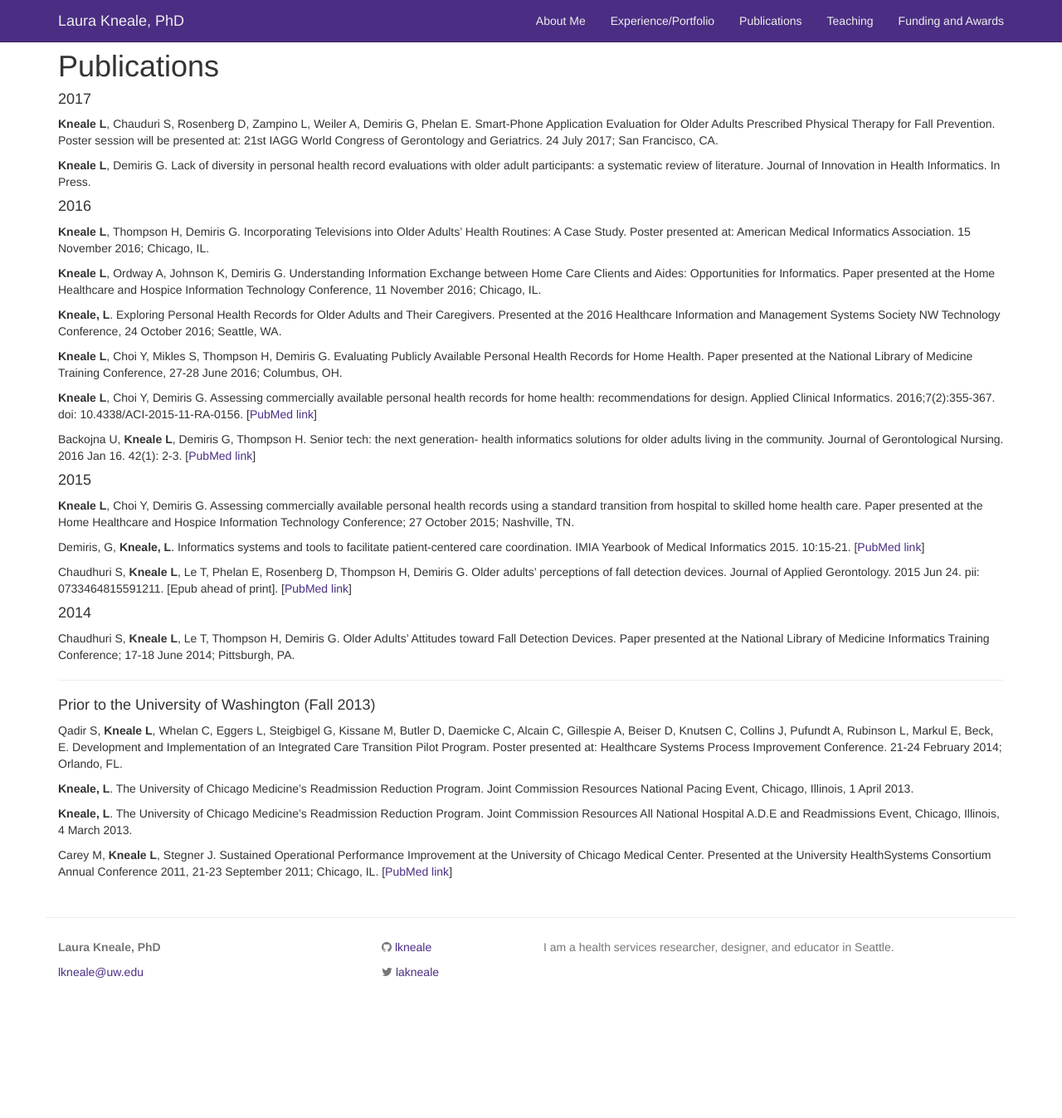
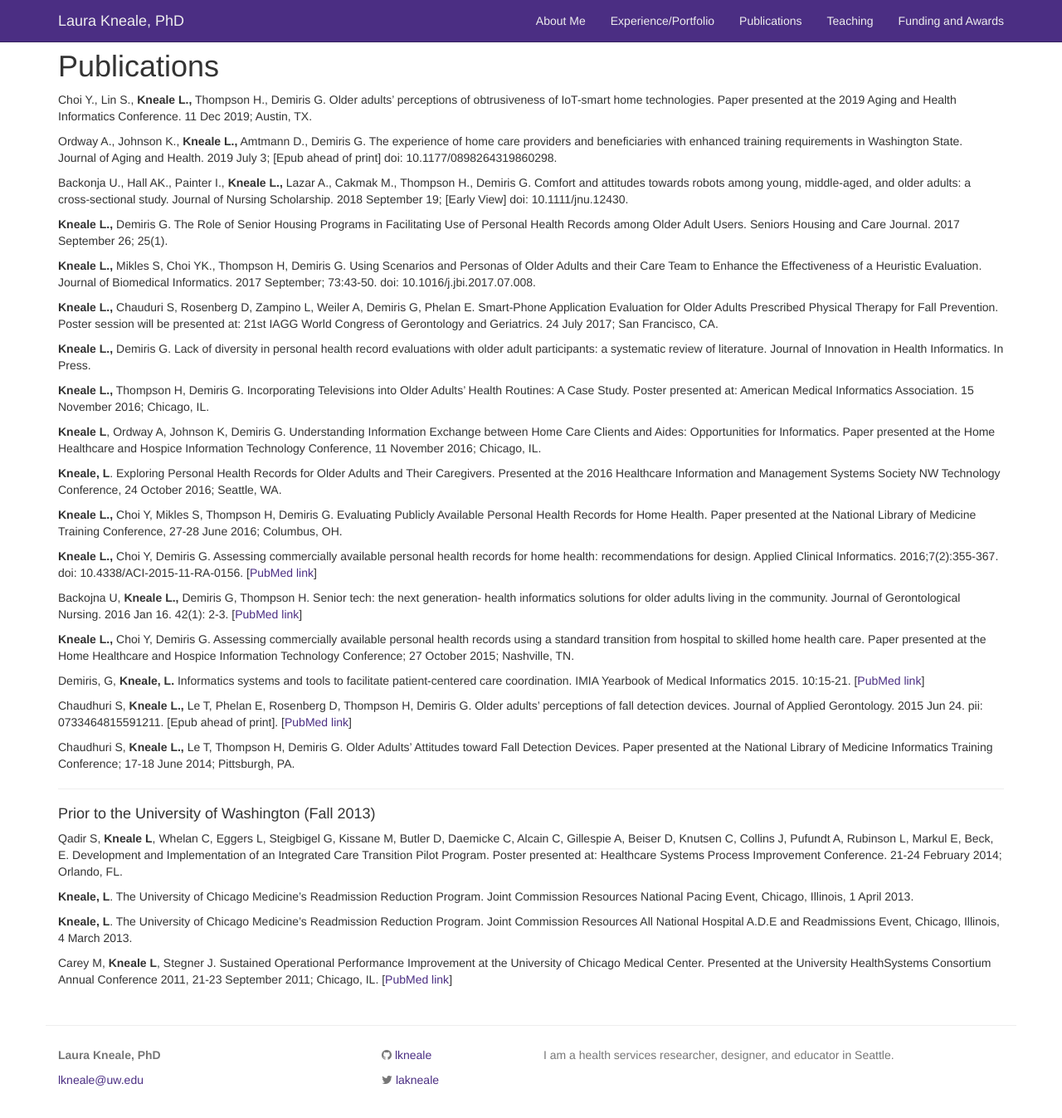
Before and after one commit to lkneale/lkneale.github.io, a Jekyll site: the page built from publications.md, in a window 1280 px wide and 1356 px high. Shown: the top 1347 px of the window at 83% size. Built offline with Jekyll 4.4.1, drawn with Linux system fonts in a browser that asks for light colours.

Commit message:
Update publications.md

```diff
--- a/publications.md
+++ b/publications.md
@@ -3,34 +3,39 @@ layout: page
 title: Publications
 permalink: /publications/
 ---
+Choi Y., Lin S., **Kneale L.,** Thompson H., Demiris G. Older adults’ perceptions of obtrusiveness of IoT-smart home technologies. Paper presented at the 2019 Aging and Health Informatics Conference. 11 Dec 2019; Austin, TX.
 
-#### 2017
-**Kneale L**, Chauduri S, Rosenberg D, Zampino L, Weiler A, Demiris G, Phelan E. Smart-Phone Application Evaluation for Older Adults Prescribed Physical Therapy for Fall Prevention. Poster session will be presented at: 21st IAGG World Congress of Gerontology and Geriatrics. 24 July 2017; San Francisco, CA.
+Ordway A., Johnson K., **Kneale L.,** Amtmann D., Demiris G. The experience of home care providers and beneficiaries with enhanced training requirements in Washington State. Journal of Aging and Health. 2019 July 3; [Epub ahead of print] doi: 10.1177/0898264319860298.
 
-**Kneale L**, Demiris G. Lack of diversity in personal health record evaluations with older adult participants: a systematic review of literature. Journal of Innovation in Health Informatics. In Press.
+Backonja U., Hall AK., Painter I., **Kneale L.,** Lazar A., Cakmak M., Thompson H., Demiris G. Comfort and attitudes towards robots among young, middle-aged, and older adults: a cross-sectional study. Journal of Nursing Scholarship. 2018 September 19; [Early View] doi: 10.1111/jnu.12430.
 
-#### 2016
-**Kneale L**, Thompson H, Demiris G. Incorporating Televisions into Older Adults’ Health Routines: A Case Study. Poster presented at: American Medical Informatics Association. 15 November 2016; Chicago, IL.
+**Kneale L.,** Demiris G. The Role of Senior Housing Programs in Facilitating Use of Personal Health Records among Older Adult Users. Seniors Housing and Care Journal. 2017 September 26; 25(1).
+
+**Kneale L.,** Mikles S, Choi YK., Thompson H, Demiris G. Using Scenarios and Personas of Older Adults and their Care Team to Enhance the Effectiveness of a Heuristic Evaluation. Journal of Biomedical Informatics. 2017 September; 73:43-50. doi: 10.1016/j.jbi.2017.07.008.
+
+**Kneale L.,** Chauduri S, Rosenberg D, Zampino L, Weiler A, Demiris G, Phelan E. Smart-Phone Application Evaluation for Older Adults Prescribed Physical Therapy for Fall Prevention. Poster session will be presented at: 21st IAGG World Congress of Gerontology and Geriatrics. 24 July 2017; San Francisco, CA.
+
+**Kneale L.,** Demiris G. Lack of diversity in personal health record evaluations with older adult participants: a systematic review of literature. Journal of Innovation in Health Informatics. In Press.
+
+**Kneale L.,** Thompson H, Demiris G. Incorporating Televisions into Older Adults’ Health Routines: A Case Study. Poster presented at: American Medical Informatics Association. 15 November 2016; Chicago, IL.
 
 **Kneale L**, Ordway A, Johnson K, Demiris G. Understanding Information Exchange between Home Care Clients and Aides: Opportunities for Informatics. Paper presented at the Home Healthcare and Hospice Information Technology Conference, 11 November 2016; Chicago, IL.
 
 **Kneale, L**. Exploring Personal Health Records for Older Adults and Their Caregivers. Presented at the 2016 Healthcare Information and Management Systems Society NW Technology Conference, 24 October 2016; Seattle, WA.
 
-**Kneale L**, Choi Y, Mikles S, Thompson H, Demiris G. Evaluating Publicly Available Personal Health Records for Home Health. Paper presented at the National Library of Medicine Training Conference, 27-28 June 2016; Columbus, OH.
+**Kneale L.,** Choi Y, Mikles S, Thompson H, Demiris G. Evaluating Publicly Available Personal Health Records for Home Health. Paper presented at the National Library of Medicine Training Conference, 27-28 June 2016; Columbus, OH.
 
-**Kneale L**, Choi Y, Demiris G. Assessing commercially available personal health records for home health: recommendations for design. Applied Clinical Informatics. 2016;7(2):355-367. doi: 10.4338/ACI-2015-11-RA-0156. [[PubMed link](http://www.ncbi.nlm.nih.gov/pubmed/27437046)]
+**Kneale L.,** Choi Y, Demiris G. Assessing commercially available personal health records for home health: recommendations for design. Applied Clinical Informatics. 2016;7(2):355-367. doi: 10.4338/ACI-2015-11-RA-0156. [[PubMed link](http://www.ncbi.nlm.nih.gov/pubmed/27437046)]
 
-Backojna U, **Kneale L**, Demiris G, Thompson H. Senior tech: the next generation- health informatics solutions for older adults living in the community. Journal of Gerontological Nursing. 2016 Jan 16. 42(1): 2-3. [[PubMed link](http://www.ncbi.nlm.nih.gov/pubmed/26866395)]
+Backojna U, **Kneale L.,** Demiris G, Thompson H. Senior tech: the next generation- health informatics solutions for older adults living in the community. Journal of Gerontological Nursing. 2016 Jan 16. 42(1): 2-3. [[PubMed link](http://www.ncbi.nlm.nih.gov/pubmed/26866395)]
 
-#### 2015
-**Kneale L**, Choi Y, Demiris G. Assessing commercially available personal health records using a standard transition from hospital to skilled home health care. Paper presented at the Home Healthcare and Hospice Information Technology Conference; 27 October 2015; Nashville, TN.
+**Kneale L.,** Choi Y, Demiris G. Assessing commercially available personal health records using a standard transition from hospital to skilled home health care. Paper presented at the Home Healthcare and Hospice Information Technology Conference; 27 October 2015; Nashville, TN.
 
-Demiris, G, **Kneale, L**. Informatics systems and tools to facilitate patient-centered care coordination. IMIA Yearbook of Medical Informatics 2015. 10:15-21. [[PubMed link](http://www.ncbi.nlm.nih.gov/pubmed/26293847)]
+Demiris, G, **Kneale, L.** Informatics systems and tools to facilitate patient-centered care coordination. IMIA Yearbook of Medical Informatics 2015. 10:15-21. [[PubMed link](http://www.ncbi.nlm.nih.gov/pubmed/26293847)]
 
-Chaudhuri S, **Kneale L**, Le T, Phelan E, Rosenberg D, Thompson H, Demiris G. Older adults’ perceptions of fall detection devices. Journal of Applied Gerontology. 2015 Jun 24. pii: 0733464815591211. [Epub ahead of print]. [[PubMed link](http://www.ncbi.nlm.nih.gov/pubmed/26112030)]
+Chaudhuri S, **Kneale L.,** Le T, Phelan E, Rosenberg D, Thompson H, Demiris G. Older adults’ perceptions of fall detection devices. Journal of Applied Gerontology. 2015 Jun 24. pii: 0733464815591211. [Epub ahead of print]. [[PubMed link](http://www.ncbi.nlm.nih.gov/pubmed/26112030)]
 
-#### 2014
-Chaudhuri S, **Kneale L**, Le T, Thompson H, Demiris G. Older Adults’ Attitudes toward Fall Detection Devices. Paper presented at the National Library of Medicine Informatics Training Conference; 17-18 June 2014; Pittsburgh, PA.
+Chaudhuri S, **Kneale L.,** Le T, Thompson H, Demiris G. Older Adults’ Attitudes toward Fall Detection Devices. Paper presented at the National Library of Medicine Informatics Training Conference; 17-18 June 2014; Pittsburgh, PA.
 
 ---
 
```
